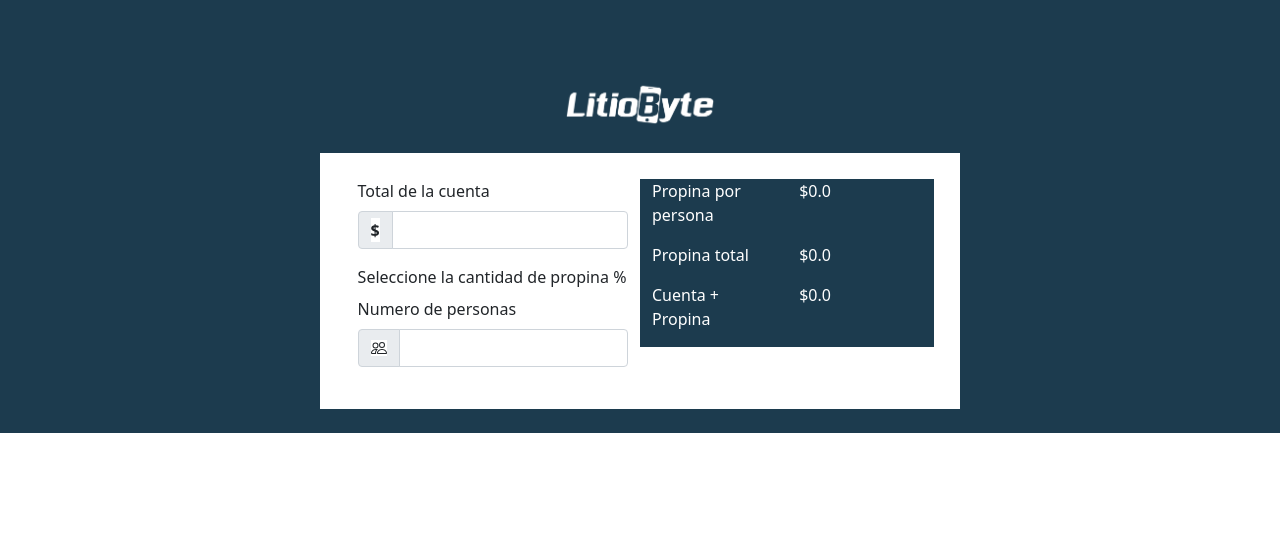
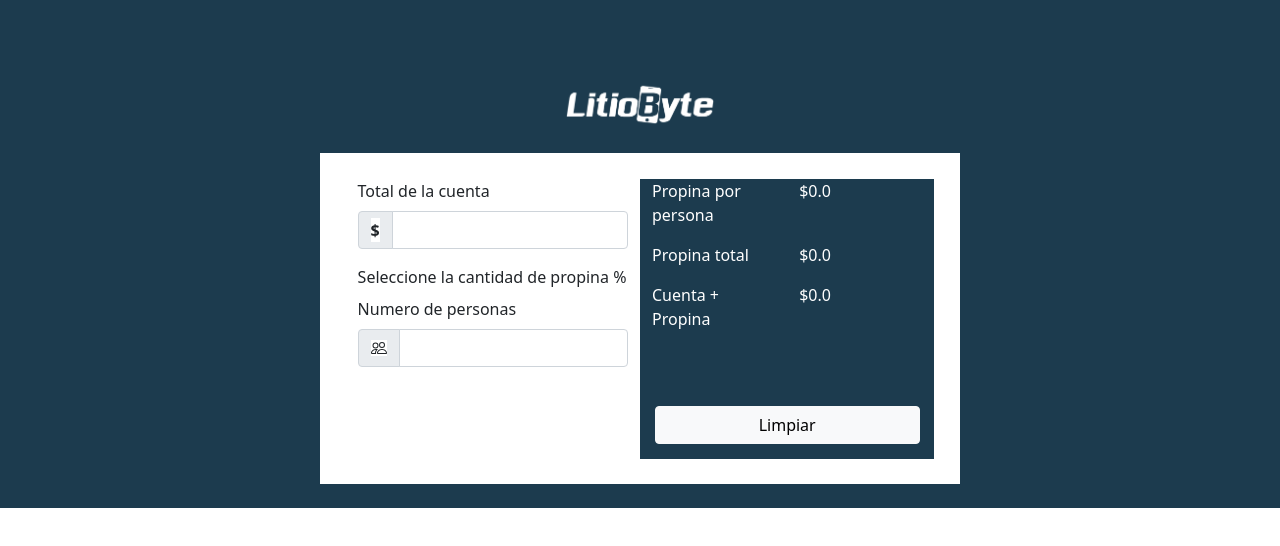
Before and after one commit to pabvelas01/litioByte, an Angular app: page / in a window 1280 px wide. Shown: the top 546 px of the page. Built offline with nearby package versions, Linux system fonts and the light colour scheme.

Commit message:
Agrega boton de reseteo

```diff
--- a/src/app/resumen/resumen.component.css
+++ b/src/app/resumen/resumen.component.css
@@ -3,3 +3,9 @@
 p{
     color: #ffff;
 }
+.btn_limpiar{
+    margin: auto;
+    margin-top: 20%;
+    margin-bottom: 5%;
+    width: 90%;
+}
--- a/src/app/resumen/resumen.component.html
+++ b/src/app/resumen/resumen.component.html
@@ -12,3 +12,7 @@
     <div class="col"><p>Cuenta + Propina</p></div>
     <div class="col"><p>$0.0</p></div>
 </div>
+
+<div class="row">
+    <button type="button" class="btn btn-light btn_limpiar">Limpiar</button>
+</div>
```
